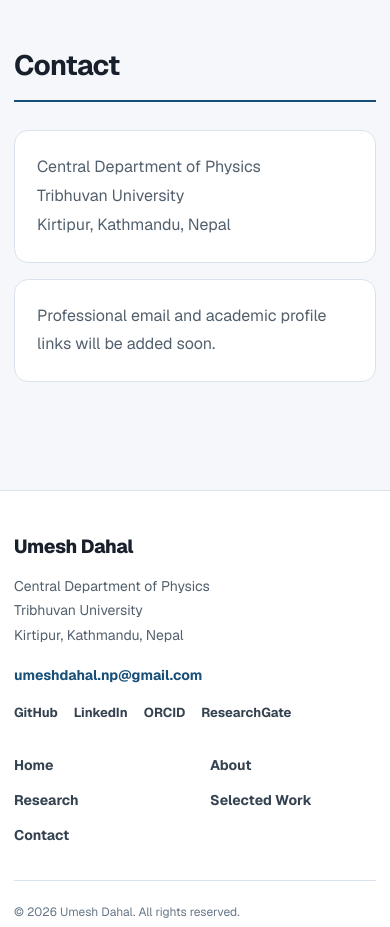
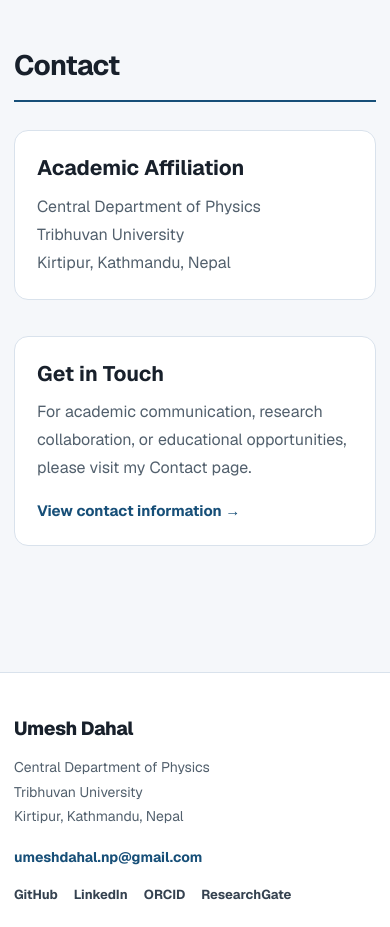
Before and after one commit to umeshdahal1/umesh-dahal.com.np, a Next.js app: page / in a window 390 px wide. Shown: the part 2120-3047 px from the top of the page. Built offline with nearby package versions, Linux system fonts and the light colour scheme.

Commit message:
Improve homepage contact section

```diff
--- a/src/app/page.js
+++ b/src/app/page.js
@@ -76,9 +76,12 @@ export default function Home() {
             </p>
           </article>
         </section>
-
         <section id="contact">
           <h2>Contact</h2>
+
+          <div className={styles.contactGrid}>
+            <article>
+              <h3>Academic Affiliation</h3>
 
               <p>
                 Central Department of Physics
@@ -87,10 +90,21 @@ export default function Home() {
                 <br />
                 Kirtipur, Kathmandu, Nepal
               </p>
+            </article>
+
+            <article>
+              <h3>Get in Touch</h3>
 
               <p>
-            Professional email and academic profile links will be added soon.
+                For academic communication, research collaboration, or
+                educational opportunities, please visit my Contact page.
               </p>
+
+              <a className={styles.textLink} href="/contact">
+                View contact information →
+              </a>
+            </article>
+          </div>
         </section>
       </main>
     </div>
--- a/src/app/page.module.css
+++ b/src/app/page.module.css
@@ -148,6 +148,42 @@
   line-height: 1.8;
 }
 
+.contactGrid {
+  display: grid;
+  grid-template-columns: repeat(2, minmax(0, 1fr));
+  gap: 18px;
+}
+
+.contactGrid article {
+  padding: 28px;
+  border: 1px solid #d9e2ec;
+  border-radius: 18px;
+  background: #ffffff;
+}
+
+.contactGrid h3 {
+  margin: 0 0 12px;
+  color: #18202b;
+  font-size: 21px;
+  line-height: 1.4;
+}
+
+.contactGrid p {
+  margin: 0;
+  color: #52606d;
+  font-size: 16px;
+  line-height: 1.75;
+}
+
+.textLink {
+  display: inline-block;
+  margin-top: 18px;
+  color: #174f78;
+  font-size: 15px;
+  font-weight: 700;
+  text-decoration: none;
+}
+
 @media (hover: hover) and (pointer: fine) {
   .primary:hover {
     border-color: var(--accent-dark);
@@ -170,6 +206,20 @@
   .main > section:not(.intro) article:hover {
     border-color: var(--accent);
     transform: translateY(-3px);
+  }
+  .contactGrid article {
+    transition:
+      border-color 0.2s ease,
+      transform 0.2s ease;
+  }
+
+  .contactGrid article:hover {
+    border-color: #174f78;
+    transform: translateY(-3px);
+  }
+
+  .textLink:hover {
+    text-decoration: underline;
   }
 }
 
@@ -216,6 +266,15 @@
     padding: 22px;
     border-radius: 14px;
   }
+
+  .contactGrid {
+    grid-template-columns: 1fr;
+  }
+
+  .contactGrid article {
+    padding: 22px;
+    border-radius: 14px;
+  }
 }
 
 @media (prefers-color-scheme: dark) {
@@ -233,4 +292,21 @@
   .primary {
     color: #08131b;
   }
+
+  .contactGrid article {
+    border-color: #2b3a47;
+    background: #151f29;
+  }
+
+  .contactGrid h3 {
+    color: #edf2f7;
+  }
+
+  .contactGrid p {
+    color: #aab7c4;
+  }
+
+  .textLink {
+    color: #69b7e5;
+  }
 }
```
Lines whose indentation alone changed are shown as unchanged.
